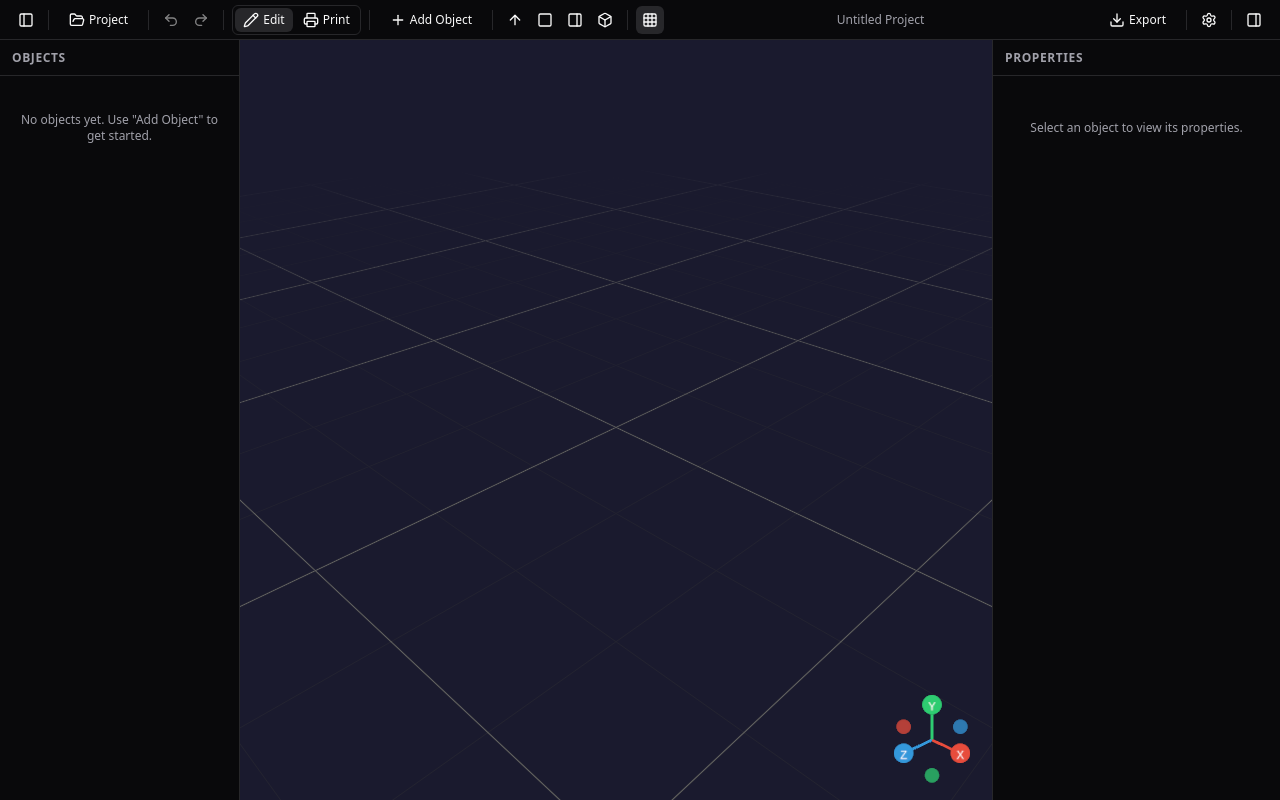
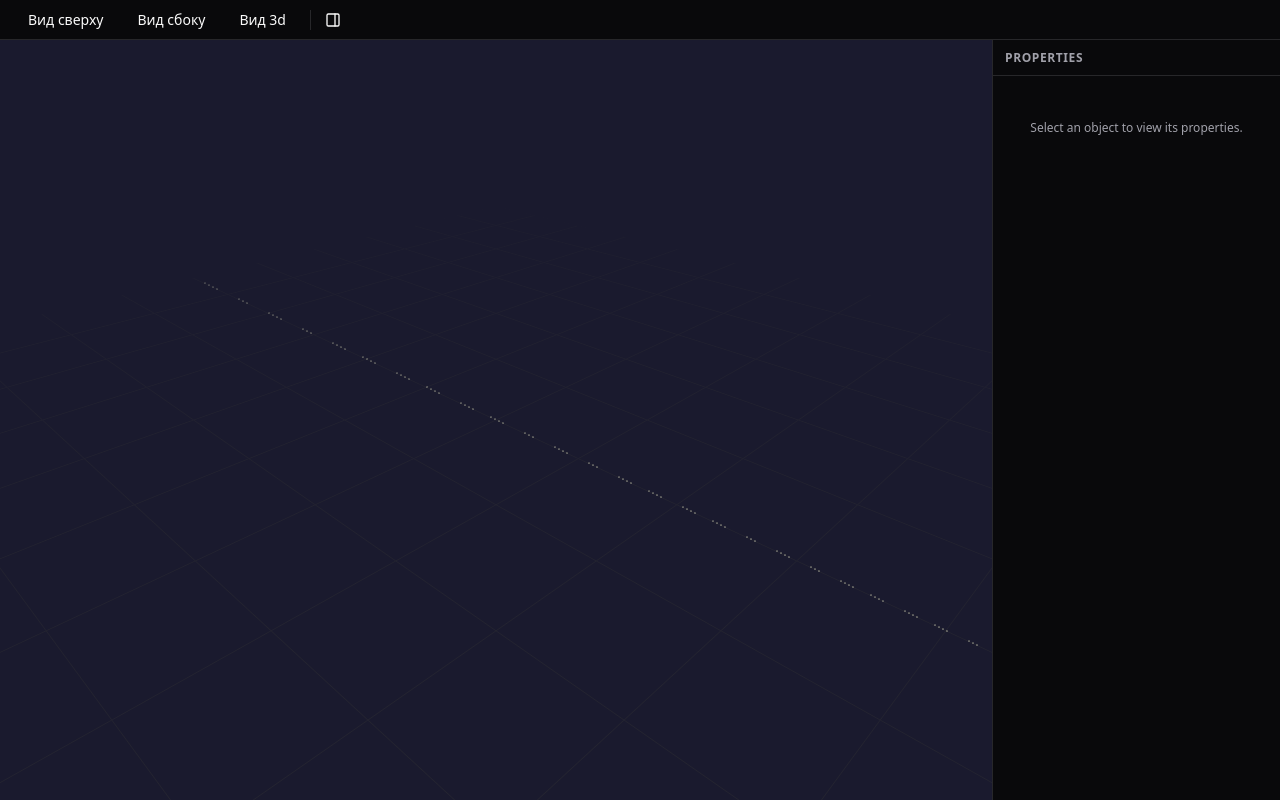
Before and after one commit to Kiriuha-lucky/modulizer-builder, a React (Vite) app: page / in a window 1280 px wide. Built offline with nearby package versions, Linux system fonts and the light colour scheme.

Commit message:
fix logic

```diff
--- a/package.json
+++ b/package.json
@@ -13,8 +13,7 @@
     "test:watch": "vitest",
     "test:e2e": "playwright test",
     "validate": "eslint . && prettier --check \"src/**/*.{ts,tsx,css}\" && tsc -b && vitest run",
-    "preview": "vite preview",
-    "prepare": "husky"
+    "preview": "vite preview"
   },
   "dependencies": {
     "@radix-ui/react-dialog": "^1.1.15",
@@ -71,7 +70,6 @@
     "eslint-plugin-react-hooks": "^7.0.1",
     "eslint-plugin-react-refresh": "^0.5.1",
     "globals": "^17.3.0",
-    "husky": "^9.1.7",
     "jsdom": "^28.1.0",
     "lint-staged": "^16.2.7",
     "prettier": "^3.8.1",
--- a/src/app/Layout.tsx
+++ b/src/app/Layout.tsx
@@ -51,16 +51,16 @@ export function Layout() {
         <>
           <div className="flex flex-1 overflow-hidden">
             {/* Desktop: Left panel - Object list */}
-            {!isMobile && (
-              <div
-                className={cn(
-                  'border-r border-border bg-background transition-all duration-200 motion-reduce:transition-none',
-                  leftPanelOpen ? 'w-60' : 'w-0',
-                )}
-              >
-                {leftPanelOpen && <ObjectListPanel />}
-              </div>
-            )}
+            {/*{!isMobile && (*/}
+            {/*  <div*/}
+            {/*    className={cn(*/}
+            {/*      'border-r border-border bg-background transition-all duration-200 motion-reduce:transition-none',*/}
+            {/*      leftPanelOpen ? 'w-60' : 'w-0',*/}
+            {/*    )}*/}
+            {/*  >*/}
+            {/*    {leftPanelOpen && <ObjectListPanel />}*/}
+            {/*  </div>*/}
+            {/*)}*/}
 
             {/* Center - 3D Viewport */}
             <div className="flex-1">
@@ -83,80 +83,80 @@ export function Layout() {
           </div>
 
           {/* Mobile: Left panel as sheet overlay */}
-          {isMobile && (
-            <Sheet
-              open={leftPanelOpen}
-              onOpenChange={(open) => {
-                setLeftPanelOpen(open)
-                if (open) setRightPanelOpen(false)
-              }}
-            >
-              <SheetContent side="left" className="w-60 p-0">
-                <SheetHeader className="sr-only">
-                  <SheetTitle>Objects</SheetTitle>
-                </SheetHeader>
-                <ObjectListPanel />
-              </SheetContent>
-            </Sheet>
-          )}
+          {/*{isMobile && (*/}
+          {/*  <Sheet*/}
+          {/*    open={leftPanelOpen}*/}
+          {/*    onOpenChange={(open) => {*/}
+          {/*      setLeftPanelOpen(open)*/}
+          {/*      if (open) setRightPanelOpen(false)*/}
+          {/*    }}*/}
+          {/*  >*/}
+          {/*    <SheetContent side="left" className="w-60 p-0">*/}
+          {/*      <SheetHeader className="sr-only">*/}
+          {/*        <SheetTitle>Objects</SheetTitle>*/}
+          {/*      </SheetHeader>*/}
+          {/*      <ObjectListPanel />*/}
+          {/*    </SheetContent>*/}
+          {/*  </Sheet>*/}
+          {/*)}*/}
 
           {/* Mobile: Right panel as sheet overlay */}
-          {isMobile && (
-            <Sheet
-              open={rightPanelOpen}
-              onOpenChange={(open) => {
-                setRightPanelOpen(open)
-                if (open) setLeftPanelOpen(false)
-              }}
-            >
-              <SheetContent side="right" className="w-72 p-0">
-                <SheetHeader className="sr-only">
-                  <SheetTitle>Properties</SheetTitle>
-                </SheetHeader>
-                <PropertiesPanel />
-              </SheetContent>
-            </Sheet>
-          )}
+          {/*{isMobile && (*/}
+          {/*  <Sheet*/}
+          {/*    open={rightPanelOpen}*/}
+          {/*    onOpenChange={(open) => {*/}
+          {/*      setRightPanelOpen(open)*/}
+          {/*      if (open) setLeftPanelOpen(false)*/}
+          {/*    }}*/}
+          {/*  >*/}
+          {/*    <SheetContent side="right" className="w-72 p-0">*/}
+          {/*      <SheetHeader className="sr-only">*/}
+          {/*        <SheetTitle>Properties</SheetTitle>*/}
+          {/*      </SheetHeader>*/}
+          {/*      <PropertiesPanel />*/}
+          {/*    </SheetContent>*/}
+          {/*  </Sheet>*/}
+          {/*)}*/}
         </>
       ) : (
         <PrintLayoutProvider>
           <div className="flex flex-1 overflow-hidden">
             {/* Center - Print Layout Viewport */}
-            <div className="flex-1">
-              <ViewportErrorBoundary key={activeView}>
-                <PrintLayoutViewport />
-              </ViewportErrorBoundary>
-            </div>
+            {/*<div className="flex-1">*/}
+            {/*  <ViewportErrorBoundary key={activeView}>*/}
+            {/*    <PrintLayoutViewport />*/}
+            {/*  </ViewportErrorBoundary>*/}
+            {/*</div>*/}
 
             {/* Desktop: Right panel - Print Settings */}
-            {!isMobile && (
-              <div
-                className={cn(
-                  'border-l border-border bg-background transition-all duration-200 motion-reduce:transition-none',
-                  rightPanelOpen ? 'w-72' : 'w-0',
-                )}
-              >
-                {rightPanelOpen && <PrintSettingsPanel />}
-              </div>
-            )}
+            {/*{!isMobile && (*/}
+            {/*  <div*/}
+            {/*    className={cn(*/}
+            {/*      'border-l border-border bg-background transition-all duration-200 motion-reduce:transition-none',*/}
+            {/*      rightPanelOpen ? 'w-72' : 'w-0',*/}
+            {/*    )}*/}
+            {/*  >*/}
+            {/*    {rightPanelOpen && <PrintSettingsPanel />}*/}
+            {/*  </div>*/}
+            {/*)}*/}
           </div>
 
           {/* Mobile: Right panel as sheet overlay */}
-          {isMobile && (
-            <Sheet
-              open={rightPanelOpen}
-              onOpenChange={(open) => {
-                setRightPanelOpen(open)
-              }}
-            >
-              <SheetContent side="right" className="w-72 p-0">
-                <SheetHeader className="sr-only">
-                  <SheetTitle>Print Settings</SheetTitle>
-                </SheetHeader>
-                <PrintSettingsPanel />
-              </SheetContent>
-            </Sheet>
-          )}
+          {/*{isMobile && (*/}
+          {/*  <Sheet*/}
+          {/*    open={rightPanelOpen}*/}
+          {/*    onOpenChange={(open) => {*/}
+          {/*      setRightPanelOpen(open)*/}
+          {/*    }}*/}
+          {/*  >*/}
+          {/*    <SheetContent side="right" className="w-72 p-0">*/}
+          {/*      <SheetHeader className="sr-only">*/}
+          {/*        <SheetTitle>Print Settings</SheetTitle>*/}
+          {/*      </SheetHeader>*/}
+          {/*      <PrintSettingsPanel />*/}
+          {/*    </SheetContent>*/}
+          {/*  </Sheet>*/}
+          {/*)}*/}
         </PrintLayoutProvider>
       )}
     </div>
--- a/src/components/toolbar/CameraPresets.tsx
+++ b/src/components/toolbar/CameraPresets.tsx
@@ -5,10 +5,10 @@ import { useUIStore } from '@/store/uiStore'
 import type { CameraPreset } from '@/types/gridfinity'
 
 const presets: { preset: CameraPreset; label: string; Icon: typeof ArrowUp }[] = [
-  { preset: 'top', label: 'Top View', Icon: ArrowUp },
-  { preset: 'front', label: 'Front View', Icon: Square },
-  { preset: 'side', label: 'Side View', Icon: PanelRight },
-  { preset: 'isometric', label: 'Isometric View', Icon: Box },
+  { preset: 'top', label: 'Вид сверху', Icon: ArrowUp },
+  { preset: 'front', label: 'Вид сбоку', Icon: Square },
+  // { preset: 'side', label: 'Side View', Icon: PanelRight },
+  { preset: 'isometric', label: 'Вид 3d', Icon: Box },
 ]
 
 export function CameraPresets() {
@@ -22,14 +22,15 @@ export function CameraPresets() {
             <TooltipTrigger asChild>
               <Button
                 variant="ghost"
-                size="icon"
-                className="h-9 w-9 md:h-7 md:w-7"
+                // size="icon"
+                // className="h-9 w-9 md:h-7 md:w-7"
                 onClick={() => {
                   setCameraPreset(preset)
                 }}
                 aria-label={label}
               >
-                <Icon className="h-4 w-4" />
+                {/*<Icon className="h-4 w-4" />*/}
+                <p>{label}</p>
               </Button>
             </TooltipTrigger>
             <TooltipContent>{label}</TooltipContent>
--- a/src/components/toolbar/Toolbar.tsx
+++ b/src/components/toolbar/Toolbar.tsx
@@ -173,7 +173,7 @@ export function Toolbar() {
         data-testid="toolbar"
       >
         {/* Left panel toggle */}
-        <Button
+        {/* <Button
           variant="ghost"
           size="icon"
           onClick={toggleLeftPanel}
@@ -182,12 +182,12 @@ export function Toolbar() {
           aria-expanded={leftPanelOpen}
         >
           <PanelLeft className="h-4 w-4" />
-        </Button>
+        </Button> */}
 
-        {!isMobile && <div className="h-5 w-px bg-border" />}
+        {/* {!isMobile && <div className="h-5 w-px bg-border" />} */}
 
         {/* Project dropdown - desktop only */}
-        {!isMobile && (
+        {/* {!isMobile && (
           <DropdownMenu>
             <DropdownMenuTrigger asChild>
               <Button variant="ghost" size="sm" className="h-7 gap-1">
@@ -219,12 +219,12 @@ export function Toolbar() {
               </DropdownMenuItem>
             </DropdownMenuContent>
           </DropdownMenu>
-        )}
+        )} */}
 
-        {!isMobile && <div className="h-5 w-px bg-border" />}
+        {/* {!isMobile && <div className="h-5 w-px bg-border" />} */}
 
         {/* Undo/Redo buttons - desktop */}
-        {!isMobile && (
+        {/* {!isMobile && (
           <TooltipProvider delayDuration={300}>
             <div className="flex items-center gap-0.5">
               <Tooltip>
@@ -261,194 +261,194 @@ export function Toolbar() {
               </Tooltip>
             </div>
           </TooltipProvider>
-        )}
+        )} */}
 
-        {!isMobile && <div className="h-5 w-px bg-border" />}
+        {/* {!isMobile && <div className="h-5 w-px bg-border" />} */}
 
         {/* View mode toggle */}
-        <TooltipProvider delayDuration={300}>
-          <div className="flex items-center gap-0.5 rounded-md border border-border p-0.5">
-            <Tooltip>
-              <TooltipTrigger asChild>
-                <Button
-                  variant="ghost"
-                  size="sm"
-                  className={cn(
-                    'h-8 gap-1 px-2 text-xs md:h-6',
-                    isEditView && 'bg-accent text-accent-foreground',
-                  )}
-                  onClick={() => {
-                    setActiveView('edit')
-                  }}
-                  aria-label="Edit view"
-                  aria-pressed={isEditView}
-                >
-                  <Pencil className="h-3 w-3" />
-                  Edit
-                </Button>
-              </TooltipTrigger>
-              <TooltipContent>Edit view</TooltipContent>
-            </Tooltip>
-            <Tooltip>
-              <TooltipTrigger asChild>
-                <Button
-                  variant="ghost"
-                  size="sm"
-                  className={cn(
-                    'h-8 gap-1 px-2 text-xs md:h-6',
-                    !isEditView && 'bg-accent text-accent-foreground',
-                  )}
-                  onClick={() => {
-                    setActiveView('printLayout')
-                  }}
-                  aria-label="Print layout view"
-                  aria-pressed={!isEditView}
-                >
-                  <Printer className="h-3 w-3" />
-                  Print
-                </Button>
-              </TooltipTrigger>
-              <TooltipContent>Print layout view</TooltipContent>
-            </Tooltip>
-          </div>
-        </TooltipProvider>
+        {/*<TooltipProvider delayDuration={300}>*/}
+        {/*  <div className="flex items-center gap-0.5 rounded-md border border-border p-0.5">*/}
+        {/*    <Tooltip>*/}
+        {/*      <TooltipTrigger asChild>*/}
+        {/*        <Button*/}
+        {/*          variant="ghost"*/}
+        {/*          size="sm"*/}
+        {/*          className={cn(*/}
+        {/*            'h-8 gap-1 px-2 text-xs md:h-6',*/}
+        {/*            isEditView && 'bg-accent text-accent-foreground',*/}
+        {/*          )}*/}
+        {/*          onClick={() => {*/}
+        {/*            setActiveView('edit')*/}
+        {/*          }}*/}
+        {/*          aria-label="Edit view"*/}
+        {/*          aria-pressed={isEditView}*/}
+        {/*        >*/}
+        {/*          <Pencil className="h-3 w-3" />*/}
+        {/*          Редактировать*/}
+        {/*        </Button>*/}
+        {/*      </TooltipTrigger>*/}
+        {/*      <TooltipContent>Edit view</TooltipContent>*/}
+        {/*    </Tooltip>*/}
+        {/*    <Tooltip>*/}
+        {/*      <TooltipTrigger asChild>*/}
+        {/*        <Button*/}
+        {/*          variant="ghost"*/}
+        {/*          size="sm"*/}
+        {/*          className={cn(*/}
+        {/*            'h-8 gap-1 px-2 text-xs md:h-6',*/}
+        {/*            !isEditView && 'bg-accent text-accent-foreground',*/}
+        {/*          )}*/}
+        {/*          onClick={() => {*/}
+        {/*            setActiveView('printLayout')*/}
+        {/*          }}*/}
+        {/*          aria-label="Print layout view"*/}
+        {/*          aria-pressed={!isEditView}*/}
+        {/*        >*/}
+        {/*          <Printer className="h-3 w-3" />*/}
+        {/*          Печать*/}
+        {/*        </Button>*/}
+        {/*      </TooltipTrigger>*/}
+        {/*      <TooltipContent>Print layout view</TooltipContent>*/}
+        {/*    </Tooltip>*/}
+        {/*  </div>*/}
+        {/*</TooltipProvider>*/}
 
-        {!isMobile && <div className="h-5 w-px bg-border" />}
+        {/* {!isMobile && <div className="h-5 w-px bg-border" />} */}
 
         {/* Edit view controls - desktop */}
         {!isMobile && isEditView && (
           <>
             {/* Add object dropdown */}
-            <DropdownMenu>
-              <DropdownMenuTrigger asChild>
-                <Button variant="ghost" size="sm" className="h-7 gap-1">
-                  <Plus className="h-4 w-4" />
-                  Add Object
-                </Button>
-              </DropdownMenuTrigger>
-              <DropdownMenuContent>
-                {objectKindRegistry.getAll().map((reg) => (
-                  <DropdownMenuItem
-                    key={reg.kind}
-                    onClick={() => {
-                      const id = addObject(reg.kind)
-                      selectObject(id)
-                    }}
-                  >
-                    {reg.label}
-                  </DropdownMenuItem>
-                ))}
-              </DropdownMenuContent>
-            </DropdownMenu>
+            {/*<DropdownMenu>*/}
+            {/*  <DropdownMenuTrigger asChild>*/}
+            {/*    <Button variant="ghost" size="sm" className="h-7 gap-1">*/}
+            {/*      <Plus className="h-4 w-4" />*/}
+            {/*      Add Object*/}
+            {/*    </Button>*/}
+            {/*  </DropdownMenuTrigger>*/}
+            {/*  <DropdownMenuContent>*/}
+            {/*    {objectKindRegistry.getAll().map((reg) => (*/}
+            {/*      <DropdownMenuItem*/}
+            {/*        key={reg.kind}*/}
+            {/*        onClick={() => {*/}
+            {/*          const id = addObject(reg.kind)*/}
+            {/*          selectObject(id)*/}
+            {/*        }}*/}
+            {/*      >*/}
+            {/*        {reg.label}*/}
+            {/*      </DropdownMenuItem>*/}
+            {/*    ))}*/}
+            {/*  </DropdownMenuContent>*/}
+            {/*</DropdownMenu>*/}
 
-            <div className="h-5 w-px bg-border" />
+            {/*<div className="h-5 w-px bg-border" />*/}
 
             {/* Camera presets */}
             <CameraPresets />
 
-            <div className="h-5 w-px bg-border" />
+            {/*<div className="h-5 w-px bg-border" />*/}
 
             {/* Snap to grid toggle */}
-            <TooltipProvider delayDuration={300}>
-              <Tooltip>
-                <TooltipTrigger asChild>
-                  <Button
-                    variant="ghost"
-                    size="icon"
-                    className={cn('h-7 w-7', snapToGrid && 'bg-accent text-accent-foreground')}
-                    onClick={toggleSnapToGrid}
-                    aria-label="Snap to grid"
-                    aria-pressed={snapToGrid}
-                  >
-                    <Grid3x3 className="h-4 w-4" />
-                  </Button>
-                </TooltipTrigger>
-                <TooltipContent>Snap to grid</TooltipContent>
-              </Tooltip>
-            </TooltipProvider>
+            {/*<TooltipProvider delayDuration={300}>*/}
+            {/*  <Tooltip>*/}
+            {/*    <TooltipTrigger asChild>*/}
+            {/*      <Button*/}
+            {/*        variant="ghost"*/}
+            {/*        size="icon"*/}
+            {/*        className={cn('h-7 w-7', snapToGrid && 'bg-accent text-accent-foreground')}*/}
+            {/*        onClick={toggleSnapToGrid}*/}
+            {/*        aria-label="Snap to grid"*/}
+            {/*        aria-pressed={snapToGrid}*/}
+            {/*      >*/}
+            {/*        <Grid3x3 className="h-4 w-4" />*/}
+            {/*      </Button>*/}
+            {/*    </TooltipTrigger>*/}
+            {/*    <TooltipContent>Snap to grid</TooltipContent>*/}
+            {/*  </Tooltip>*/}
+            {/*</TooltipProvider>*/}
           </>
         )}
 
         {/* Add object dropdown - mobile */}
-        {isMobile && isEditView && (
-          <DropdownMenu>
-            <DropdownMenuTrigger asChild>
-              <Button variant="ghost" size="sm" className="h-9 gap-1">
-                <Plus className="h-4 w-4" />
-                Add
-              </Button>
-            </DropdownMenuTrigger>
-            <DropdownMenuContent>
-              {objectKindRegistry.getAll().map((reg) => (
-                <DropdownMenuItem
-                  key={reg.kind}
-                  onClick={() => {
-                    const id = addObject(reg.kind)
-                    selectObject(id)
-                  }}
-                >
-                  {reg.label}
-                </DropdownMenuItem>
-              ))}
-            </DropdownMenuContent>
-          </DropdownMenu>
-        )}
+        {/*{isMobile && isEditView && (*/}
+        {/*  <DropdownMenu>*/}
+        {/*    <DropdownMenuTrigger asChild>*/}
+        {/*      <Button variant="ghost" size="sm" className="h-9 gap-1">*/}
+        {/*        <Plus className="h-4 w-4" />*/}
+        {/*        Add*/}
+        {/*      </Button>*/}
+        {/*    </DropdownMenuTrigger>*/}
+        {/*    <DropdownMenuContent>*/}
+        {/*      {objectKindRegistry.getAll().map((reg) => (*/}
+        {/*        <DropdownMenuItem*/}
+        {/*          key={reg.kind}*/}
+        {/*          onClick={() => {*/}
+        {/*            const id = addObject(reg.kind)*/}
+        {/*            selectObject(id)*/}
+        {/*          }}*/}
+        {/*        >*/}
+        {/*          {reg.label}*/}
+        {/*        </DropdownMenuItem>*/}
+        {/*      ))}*/}
+        {/*    </DropdownMenuContent>*/}
+        {/*  </DropdownMenu>*/}
+        {/*)}*/}
 
         {/* Spacer */}
-        <div className="flex-1" />
+        {/*<div className="flex-1" />*/}
 
         {/* Project name - desktop only */}
-        <span
-          className="hidden text-xs font-medium text-muted-foreground md:inline"
-          data-testid="project-name"
-        >
-          {currentProjectName}
-          {isDirty ? ' *' : ''}
-        </span>
+        {/*<span*/}
+        {/*  className="hidden text-xs font-medium text-muted-foreground md:inline"*/}
+        {/*  data-testid="project-name"*/}
+        {/*>*/}
+        {/*  {currentProjectName}*/}
+        {/*  {isDirty ? ' *' : ''}*/}
+        {/*</span>*/}
 
         {/* Spacer - desktop only */}
-        <div className="hidden flex-1 md:block" />
+        {/*<div className="hidden flex-1 md:block" />*/}
 
         {/* Export dropdown */}
-        <DropdownMenu>
-          <DropdownMenuTrigger asChild>
-            <Button variant="ghost" size="sm" className="h-9 gap-1 md:h-7">
-              <Download className="h-4 w-4" />
-              <span className="hidden md:inline">Export</span>
-            </Button>
-          </DropdownMenuTrigger>
-          <DropdownMenuContent align="end">
-            <DropdownMenuItem
-              onClick={handleExportSelected}
-              disabled={!singleSelectedId || !isEditView}
-            >
-              Export Selected (STL)
-            </DropdownMenuItem>
-            <DropdownMenuItem
-              onClick={handleExportSelected3MF}
-              disabled={!singleSelectedId || !isEditView}
-            >
-              Export Selected (3MF)
-            </DropdownMenuItem>
-            <DropdownMenuSeparator />
-            <DropdownMenuItem
-              onClick={() => {
-                setActiveView('printLayout')
-              }}
-              disabled={!isEditView}
-            >
-              Open Print Layout
-            </DropdownMenuItem>
-          </DropdownMenuContent>
-        </DropdownMenu>
+        {/*<DropdownMenu>*/}
+        {/*  <DropdownMenuTrigger asChild>*/}
+        {/*    <Button variant="ghost" size="sm" className="h-9 gap-1 md:h-7">*/}
+        {/*      <Download className="h-4 w-4" />*/}
+        {/*      <span className="hidden md:inline">Export</span>*/}
+        {/*    </Button>*/}
+        {/*  </DropdownMenuTrigger>*/}
+        {/*  <DropdownMenuContent align="end">*/}
+        {/*    <DropdownMenuItem*/}
+        {/*      onClick={handleExportSelected}*/}
+        {/*      disabled={!singleSelectedId || !isEditView}*/}
+        {/*    >*/}
+        {/*      Export Selected (STL)*/}
+        {/*    </DropdownMenuItem>*/}
+        {/*    <DropdownMenuItem*/}
+        {/*      onClick={handleExportSelected3MF}*/}
+        {/*      disabled={!singleSelectedId || !isEditView}*/}
+        {/*    >*/}
+        {/*      Export Selected (3MF)*/}
+        {/*    </DropdownMenuItem>*/}
+        {/*    <DropdownMenuSeparator />*/}
+        {/*    <DropdownMenuItem*/}
+        {/*      onClick={() => {*/}
+        {/*        setActiveView('printLayout')*/}
+        {/*      }}*/}
+        {/*      disabled={!isEditView}*/}
+        {/*    >*/}
+        {/*      Open Print Layout*/}
+        {/*    </DropdownMenuItem>*/}
+        {/*  </DropdownMenuContent>*/}
+        {/*</DropdownMenu>*/}
 
         {/* Viewport settings - desktop only */}
-        {!isMobile && isEditView && (
-          <>
-            <div className="h-5 w-px bg-border" />
-            <ViewportSettings />
-          </>
-        )}
+        {/*{!isMobile && isEditView && (*/}
+        {/*  <>*/}
+        {/*    <div className="h-5 w-px bg-border" />*/}
+        {/*    <ViewportSettings />*/}
+        {/*  </>*/}
+        {/*)}*/}
 
         {/* Overflow menu - mobile only */}
         {isMobile && (
--- a/src/components/viewport/GridOverlay.tsx
+++ b/src/components/viewport/GridOverlay.tsx
@@ -7,13 +7,13 @@ export function GridOverlay() {
       cellSize={42}
       cellThickness={0.6}
       cellColor="#404040"
-      sectionSize={42 * 3}
+      sectionSize={0}
       sectionThickness={1}
       sectionColor="#606060"
       fadeDistance={800}
       fadeStrength={1}
       followCamera={false}
-      infiniteGrid
+      infiniteGrid={false}
       position={[0, -0.01, 0]}
     />
   )
--- a/src/components/viewport/TransformGizmo.tsx
+++ b/src/components/viewport/TransformGizmo.tsx
@@ -78,6 +78,8 @@ export function TransformGizmo({ target, objectId }: TransformGizmoProps) {
     gridDepth,
   ])
 
+  console.log(gridSize);
+
   return (
     <TransformControls
       ref={controlsRef}
```
Also changed, not shown: src/components/viewport/SceneObject.tsx (+34 -23 lines), src/components/viewport/Viewport.tsx (+26 -15 lines), src/components/viewport/useObjectDrag.ts (added, +133 -0 lines), 2 other files (tests, documents, lock files or other folders).
